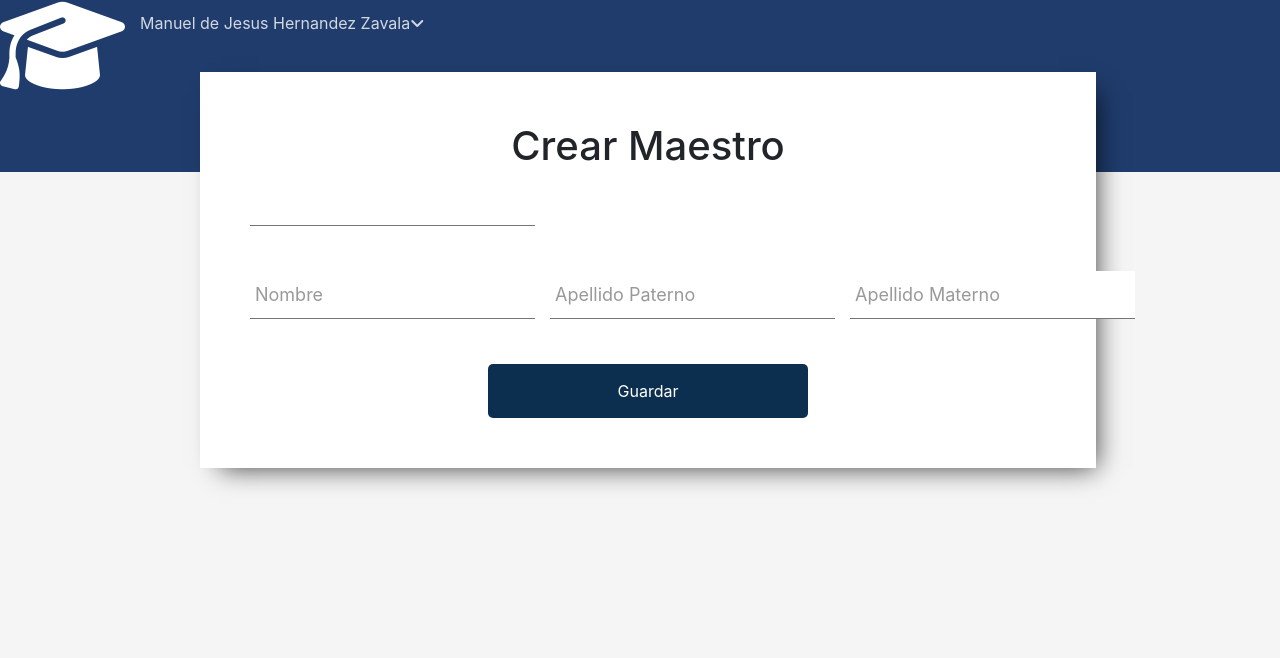
After one commit to FernandoMon/ProyectoEscolarWeb, a PHP site: page /Views/Administradores/CrearMaestro.php in a window 1280 px wide. The commit adds this page. Shown: the part 128-786 px from the top of the page. Run offline with PHP 8.4, Linux system fonts and the light colour scheme; some libraries are stand-ins or nearby versions.

Commit message:
Modulo Maestros creado

```diff
--- a/Models/Maestro.php
+++ b/Models/Maestro.php
@@ -1,12 +1,139 @@
 <?php
-
+    require_once "../../Config/Autoload.php";
+    \Config\Autoload::run();
+    // require_once 'Conexion.php';
+    use Models\Conexion;
+    // use PDO;
     class Maestro{
         private $id_maestro;
         private $nombre_maestro;
-        private $apallido_paterno_maestro;
+        private $apellido_paterno_maestro;
         private $apellido_materno_maestro;
         private $pass_maestro;
         private $status_maestro;
+        public $con;
+
+        public function __construct(){
+            $this->con = new Conexion();
+        }
+
+        public function add(){
+            $this->id_maestro = $_POST['id'];
+            $this->nombre_maestro = $_POST['nombre'];
+            $this->apellido_paterno_maestro = $_POST['apellido_pat'];
+            $this->apellido_materno_maestro = $_POST['apellido_mat'];
+            $this->pass_maestro = $this->id_maestro;
+            $this->status_maestro = 'Activo';
+            // echo $id;
+            $consulta = "SELECT * FROM maestros ORDER BY RIGHT(id_maestro,3) DESC LIMIT 1;";
+            $result = $this->con->db->prepare($consulta);
+            $result->execute();
+            $ids = $result->fetchAll(PDO::FETCH_OBJ);
+            // var_dump($ids);
+            if(count($ids)==0){
+                $this->id_maestro = $this->id_maestro . "001";
+                echo $this->id_maestro;
+            }else{
+                foreach($ids as $id){
+                    $oldId = intval(substr($id->id_maestro,6,3))+1;
+                    // echo $id->id_materia;
+                    echo $oldId;
+                    if($oldId>100){
+                        $newId = $oldId;
+                    }elseif($oldId<10){
+                        $newId = "00" . $oldId;
+                    }elseif($oldId<100){
+                        $newId = "0" . $oldId;
+                    }
+                    // echo $newId;
+                    $this->id_maestro = $this->id_maestro . $newId;
+                    echo $this->id_maestro;
+                }
+            }
+
+            $consulta = "INSERT INTO maestros
+            (id_maestro,nombre_maestro,apellido_paterno_maestro,apellido_materno_maestro,pass_maestro,status_maestro)
+            VALUES (:id, :nombre, :apellidoPat, :apellidoMat, :pass, :stat)";
+            $result = $this->con->db->prepare($consulta);
+            if($result->execute([":id"=>$this->id_maestro,":nombre"=>$this->nombre_maestro,":apellidoPat"=>$this->apellido_paterno_maestro, ":apellidoMat"=>$this->apellido_materno_maestro, ":pass"=>$this->pass_maestro, ":stat"=>$this->status_maestro])){
+                ?>
+                <script>
+                    window.location.replace('ConsultarMaestros.php');
+                </script>
+                <?php
+                // print "Registro creado";
+            }else{
+                print "El registro no se creo";
+            }
+        }
+
+        public function consultar(){
+            $consulta = "SELECT * FROM maestros WHERE status_maestro='Activo';";
+            $result = $this->con->db->prepare($consulta);
+            $result->execute();
+            $maestros = $result->fetchAll(PDO::FETCH_OBJ);
+            return $maestros;
+        }
+
+        public function consultarInactivos(){
+            $consulta = "SELECT * FROM maestros WHERE status_maestro='Inactivo';";
+            $result = $this->con->db->prepare($consulta);
+            $result->execute();
+            $maestros = $result->fetchAll(PDO::FETCH_OBJ);
+            return $maestros;
+        }
+
+        public function modificar(){
+            $this->id_maestro = $_POST['id'];
+            $this->nombre_maestro = $_POST['nombre'];
+            $this->apellido_paterno_maestro = $_POST['apellido_pat'];
+            $this->apellido_materno_maestro = $_POST['apellido_mat'];
+            $this->pass_maestro = $_POST['pass'];
+            $this->status_maestro = $_POST['status'];
+
+            echo $this->id_maestro;
+            echo '<br>';
+            echo $this->nombre_maestro;
+            echo '<br>';
+            echo $this->apellido_paterno_maestro;
+            echo '<br>';
+            echo $this->apellido_materno_maestro;
+            echo '<br>';
+            echo $this->pass_maestro;
+            echo '<br>';
+            echo $this->status_maestro;
+            echo '<br>';
+
+
+            $consulta = "UPDATE maestros SET nombre_maestro=:nombre, apellido_paterno_maestro=:apPat, apellido_materno_maestro=:apMat, pass_maestro=:pass, status_maestro=:stat WHERE id_maestro=:id;";
+            $result = $this->con->db->prepare($consulta);
+            if($result->execute([":nombre" => trim($this->nombre_maestro),":apPat" => trim($this->apellido_paterno_maestro), ":apMat" => trim($this->apellido_materno_maestro), ":pass" => trim($this->pass_maestro), ":stat" => trim($this->status_maestro), ":id" => trim($this->id_maestro)])){
+                ?>
+                <script>
+                    window.location.replace('ConsultarMaestros.php');
+                </script>
+                <?php
+            }else{
+                print "El registro no se creo";
+            }
+        }
+
+        public function eliminar(){
+            $id_mat = $_POST['id'];
+            $consulta = "DELETE FROM maestros WHERE id_maestro=:id;";
+            $result = $this->con->db->prepare($consulta);
+            if($result->execute([":id" => trim($id_mat)])){
+                ?>
+                <script>
+                    window.location.replace('ConsultarMaestros.php');
+                </script>
+                <?php
+            }else{
+                print "El registro no se creo";
+            }
+        }
+
+
     }
 
 ?>
--- a/Views/Administradores/ConsultarMateriasInactivas.php
+++ b/Views/Administradores/ConsultarMateriasInactivas.php
@@ -9,7 +9,7 @@
     // }
 ?>
 <div>
-    <h1>Materias</h1>
+    <h1>Materias Inactivas</h1>
     <a href="ConsultarMateria.php">Mostrar elementos Activos</a>
 <table id="example" class="display" style="width:100%">
         <thead>
--- /dev/null
+++ b/Views/Administradores/CrearMaestro.php
@@ -0,0 +1,72 @@
+<?php
+    use Views\Template;
+    require_once "Template/Template.php";
+    $obj = new Template;
+    require_once "../../Models/Maestro.php";
+    if(isset($_POST['id']) && isset($_POST['nombre'])){
+        $obj = new Maestro();
+        $obj->add($_POST);
+    }
+?>
+<link rel="stylesheet" type="text/css" href="Template/css/input.css"/>
+<h1>Crear Maestro</h1>
+<form method="POST" action="">
+    <div class="contenedorInput">
+        <div class="group">
+            <input type="text" class="inp" name="id" id="id" required readonly="true" value="">
+            <span class="highlight"></span>
+            <span class="bar"></span>
+        </div>
+    </div>
+    <div class="formHorizontal">
+        <div class="contenedorInput">
+            <div class="group">
+              <input class="inp" type="text" name="nombre" id="nombre" required>
+              <span class="highlight"></span>
+              <span class="bar"></span>
+              <label class="lab">Nombre</label>
+            </div>
+        </div>
+        <div class="contenedorInput">
+            <div class="group">
+              <input class="inp" type="text" name="apellido_pat" id="apellido_pat" required>
+              <span class="highlight"></span>
+              <span class="bar"></span>
+              <label class="lab">Apellido Paterno</label>
+            </div>
+        </div>
+        <div class="contenedorInput">
+            <div class="group">
+              <input class="inp" type="text" name="apellido_mat" id="apellido_mat" required>
+              <span class="highlight"></span>
+              <span class="bar"></span>
+              <label class="lab">Apellido Materno</label>
+            </div>
+        </div>
+    </div>
+    <button type="submit" class="botonForm">Guardar</button>
+</form>
+
+
+<script>
+    let selectNombre = document.getElementById('nombre');
+    let selectApellidoPat = document.getElementById('apellido_pat')
+    let selectApellidoMat = document.getElementById('apellido_mat')
+    let cadenaid = 'TCR';
+    selectNombre.addEventListener('change', (e)=>{
+        cadenaid = cadenaid + selectNombre.value.substring(0,1);
+        const resultado =  document.getElementById('id');
+        resultado.value = cadenaid;
+    });
+    selectApellidoPat.addEventListener('change', (e)=>{
+        cadenaid = cadenaid + selectApellidoPat.value.substring(0,1);
+        const resultado =  document.getElementById('id');
+        resultado.value = cadenaid;
+    });
+    selectApellidoMat.addEventListener('change', (e)=>{
+        cadenaid = cadenaid + selectApellidoMat.value.substring(0,1);
+        const resultado =  document.getElementById('id');
+        resultado.value = cadenaid;
+    });
+
+</script>
--- a/Views/Administradores/Template/Template.php
+++ b/Views/Administradores/Template/Template.php
@@ -32,6 +32,7 @@
                     alert(valores);
                 });
 
+// ------------------------------------- Materias ------------------------------------------
 
                 $(".boton").click(function() {
 
@@ -75,6 +76,69 @@
                     // alert(valores);
                     location.href="EliminarMateria.php?id="+id+"&nombre="+nombre+"&grado="+grado;
                 });
+
+// ------------------------------------- Maestros ------------------------------------------
+
+                $(".botonModificarMaestro").click(function() {
+
+                    var id = "";
+                    var nombre = "";
+                    var apPat = "";
+                    var apMat = "";
+                    var pass = "";
+                    // alert('me active');
+
+                    // Obtenemos todos los valores contenidos en los <td> de la fila
+                    // seleccionada
+                    $(this).parents("tr").find(".numero").each(function() {
+                        id += $(this).html();
+                    });
+                    $(this).parents("tr").find(".nombre").each(function() {
+                        nombre += $(this).html();
+                    });
+                    $(this).parents("tr").find(".apPat").each(function() {
+                        apPat += $(this).html();
+                    });
+                    $(this).parents("tr").find(".apMat").each(function() {
+                        apMat += $(this).html();
+                    });
+                    $(this).parents("tr").find(".pass").each(function() {
+                        pass += $(this).html();
+                    });
+                    // console.log(id);
+                    // alert(nombre);
+                    location.href="ModificarMaestro.php?id="+id+"&nombre="+nombre+"&apPat="+apPat+"&apMat="+apMat+"&pass="+pass;
+                });
+                $(".botonEliminarMaestro").click(function() {
+
+                    var id = "";
+                    var nombre = "";
+                    var apPat = "";
+                    var apMat = "";
+                    var pass = "";
+                    // alert('me active');
+
+                    // Obtenemos todos los valores contenidos en los <td> de la fila
+                    // seleccionada
+                    $(this).parents("tr").find(".numero").each(function() {
+                        id += $(this).html();
+                    });
+                    $(this).parents("tr").find(".nombre").each(function() {
+                        nombre += $(this).html();
+                    });
+                    $(this).parents("tr").find(".apPat").each(function() {
+                        apPat += $(this).html();
+                    });
+                    $(this).parents("tr").find(".apMat").each(function() {
+                        apMat += $(this).html();
+                    });
+                    $(this).parents("tr").find(".pass").each(function() {
+                        pass += $(this).html();
+                    });
+                    // console.log(id);
+                    // alert(nombre);
+                    location.href="EliminarMaestro.php?id="+id+"&nombre="+nombre+"&apPat="+apPat+"&apMat="+apMat+"&pass="+pass;
+                });
             });
         </script>
         <title>Document</title>
@@ -91,14 +155,14 @@
                 <ul>
                     <li><a href="#">Materias <i class="fas fa-angle-down"></i></a>
                         <ul class="subMenu">
+                            <li><a href="ConsultarMateria.php">Consultar</a></li>
                             <li><a href="CrearMateria.php">Crear</a></li>
-                            <li><a href="ConsultarMateria.php">Consultar</a></li>
                         </ul>
                     </li>
                     <li><a href="#">Maestros <i class="fas fa-angle-down"></i></a>
                         <ul class="subMenu">
-                            <li><a href="#">Consultar</a></li>
-                            <li><a href="#">Crear</a></li>
+                            <li><a href="ConsultarMaestros.php">Consultar</a></li>
+                            <li><a href="CrearMaestro.php">Crear</a></li>
                         </ul>
                     </li>
                     <li><a href="#">Alumnos <i class="fas fa-angle-down"></i></a>
```
Also changed, not shown: Views/Administradores/ConsultarMaestros.php (added, +65 -0 lines), Views/Administradores/ConsultarMaestrosInactivos.php (added, +66 -0 lines), Views/Administradores/EliminarMaestro.php (added, +65 -0 lines), Views/Administradores/ModificarMaestro.php (added, +65 -0 lines).
